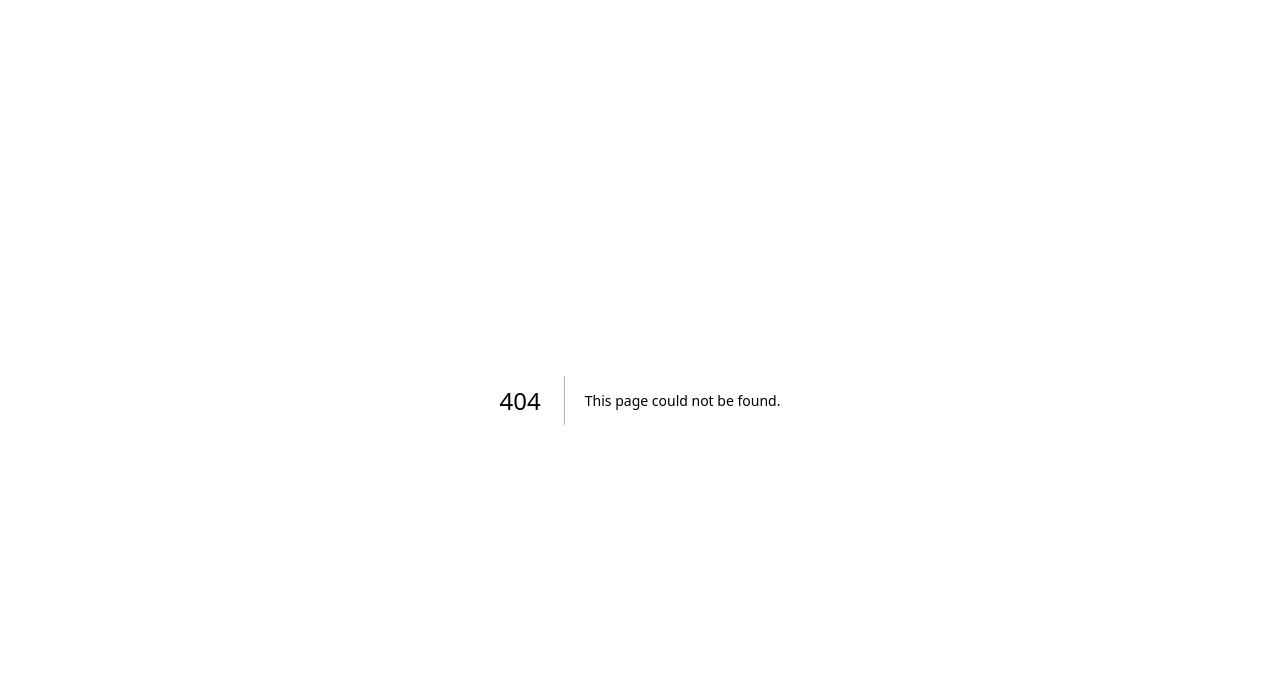
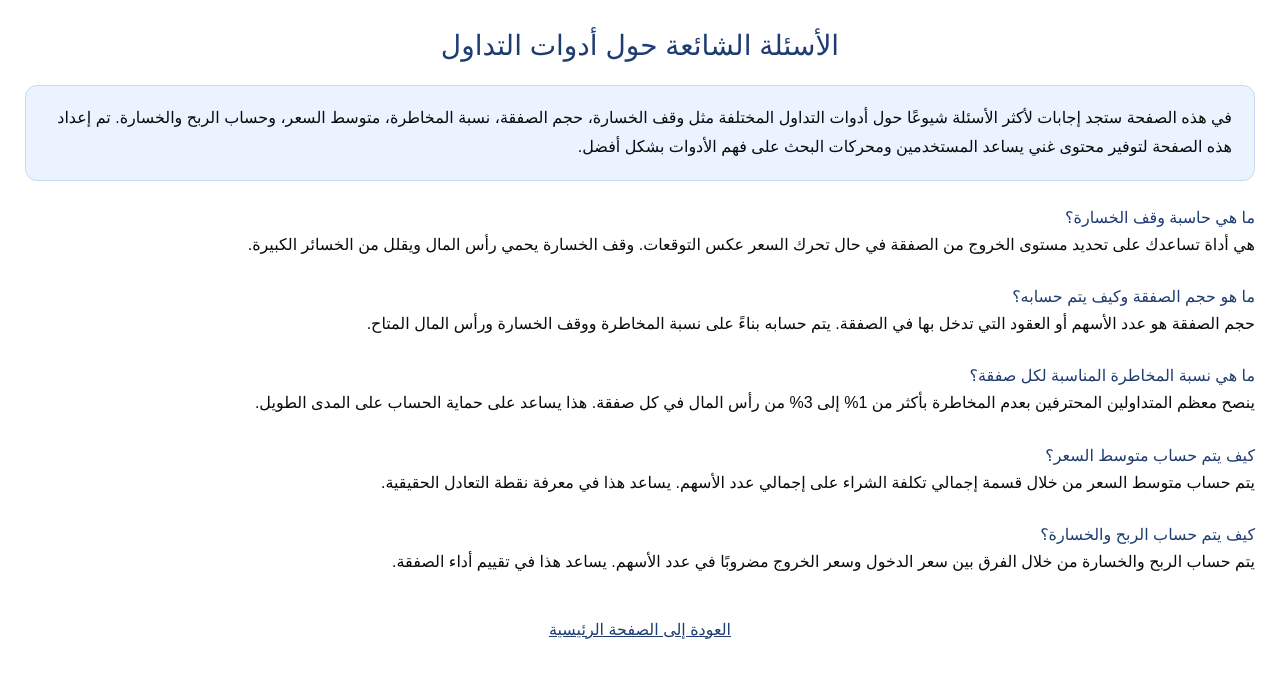
Before and after one commit to drishinnawy/tadawul-calculator-web, a Next.js app: page /faq in a window 1280 px wide. Before the commit this address had no page. Shown: the top 678 px of the page. Built offline with nearby package versions, Linux system fonts and the light colour scheme.

Commit message:
Create FAQ page for trading tools
This page provides answers to common questions about trading tools, including stop loss, position size, risk percentage, average price, and profit and loss calculations.

```diff
--- /dev/null
+++ b/src/pages/faq.tsx
@@ -0,0 +1,107 @@
+import Head from "next/head";
+
+export default function FAQPage() {
+  return (
+    <>
+      <Head>
+        <title>الأسئلة الشائعة | أفضل حاسبة تداول</title>
+        <meta
+          name="description"
+          content="صفحة الأسئلة الشائعة حول أدوات التداول، حساب الربح والخسارة، وقف الخسارة، حجم الصفقة، ونسبة المخاطرة. صفحة مخصصة لرفع الظهور في محركات البحث."
+        />
+        <meta
+          name="keywords"
+          content="الأسئلة الشائعة, FAQ, تداول الأسهم, وقف الخسارة, حجم الصفقة, نسبة المخاطرة, متوسط السعر"
+        />
+      </Head>
+
+      <div style={{ padding: "25px", direction: "rtl", textAlign: "right" }}>
+        <h1
+          style={{
+            fontSize: "28px",
+            marginBottom: "18px",
+            color: "#1e3c72",
+            textAlign: "center",
+          }}
+        >
+          الأسئلة الشائعة حول أدوات التداول
+        </h1>
+
+        <p
+          style={{
+            background: "#eaf3ff",
+            padding: "18px 22px",
+            borderRadius: "12px",
+            lineHeight: "1.8",
+            marginBottom: "25px",
+            border: "1px solid #c7d9f5",
+          }}
+        >
+          في هذه الصفحة ستجد إجابات لأكثر الأسئلة شيوعًا حول أدوات التداول
+          المختلفة مثل وقف الخسارة، حجم الصفقة، نسبة المخاطرة، متوسط السعر، وحساب
+          الربح والخسارة. تم إعداد هذه الصفحة لتوفير محتوى غني يساعد المستخدمين
+          ومحركات البحث على فهم الأدوات بشكل أفضل.
+        </p>
+
+        {/* سؤال 1 */}
+        <h2 style={{ color: "#1e3c72", marginTop: "25px" }}>
+          ما هي حاسبة وقف الخسارة؟
+        </h2>
+        <p style={{ lineHeight: "1.9" }}>
+          هي أداة تساعدك على تحديد مستوى الخروج من الصفقة في حال تحرك السعر عكس
+          التوقعات. وقف الخسارة يحمي رأس المال ويقلل من الخسائر الكبيرة.
+        </p>
+
+        {/* سؤال 2 */}
+        <h2 style={{ color: "#1e3c72", marginTop: "25px" }}>
+          ما هو حجم الصفقة وكيف يتم حسابه؟
+        </h2>
+        <p style={{ lineHeight: "1.9" }}>
+          حجم الصفقة هو عدد الأسهم أو العقود التي تدخل بها في الصفقة. يتم حسابه
+          بناءً على نسبة المخاطرة ووقف الخسارة ورأس المال المتاح.
+        </p>
+
+        {/* سؤال 3 */}
+        <h2 style={{ color: "#1e3c72", marginTop: "25px" }}>
+          ما هي نسبة المخاطرة المناسبة لكل صفقة؟
+        </h2>
+        <p style={{ lineHeight: "1.9" }}>
+          ينصح معظم المتداولين المحترفين بعدم المخاطرة بأكثر من 1% إلى 3% من رأس
+          المال في كل صفقة. هذا يساعد على حماية الحساب على المدى الطويل.
+        </p>
+
+        {/* سؤال 4 */}
+        <h2 style={{ color: "#1e3c72", marginTop: "25px" }}>
+          كيف يتم حساب متوسط السعر؟
+        </h2>
+        <p style={{ lineHeight: "1.9" }}>
+          يتم حساب متوسط السعر من خلال قسمة إجمالي تكلفة الشراء على إجمالي عدد
+          الأسهم. يساعد هذا في معرفة نقطة التعادل الحقيقية.
+        </p>
+
+        {/* سؤال 5 */}
+        <h2 style={{ color: "#1e3c72", marginTop: "25px" }}>
+          كيف يتم حساب الربح والخسارة؟
+        </h2>
+        <p style={{ lineHeight: "1.9" }}>
+          يتم حساب الربح والخسارة من خلال الفرق بين سعر الدخول وسعر الخروج مضروبًا
+          في عدد الأسهم. يساعد هذا في تقييم أداء الصفقة.
+        </p>
+
+        {/* زر العودة */}
+        <div style={{ textAlign: "center", marginTop: "40px" }}>
+          <a
+            href="/"
+            style={{
+              color: "#1e3c72",
+              textDecoration: "underline",
+              fontSize: "16px",
+            }}
+          >
+            العودة إلى الصفحة الرئيسية
+          </a>
+        </div>
+      </div>
+    </>
+  );
+}
```
